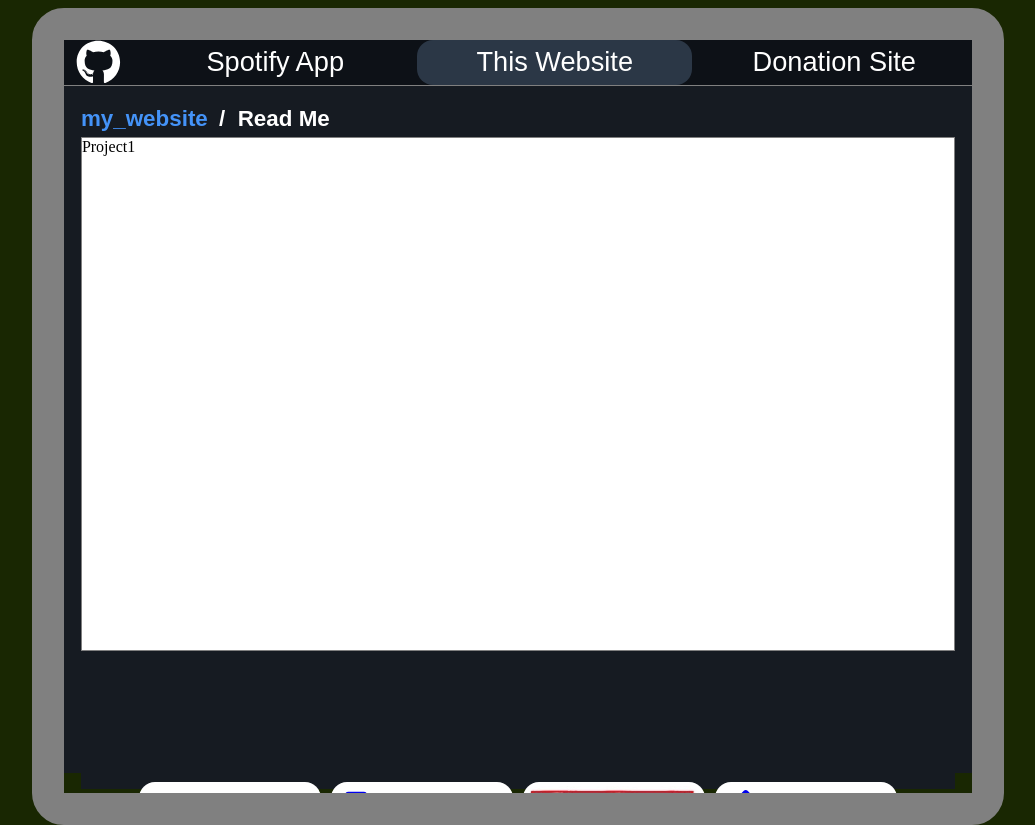
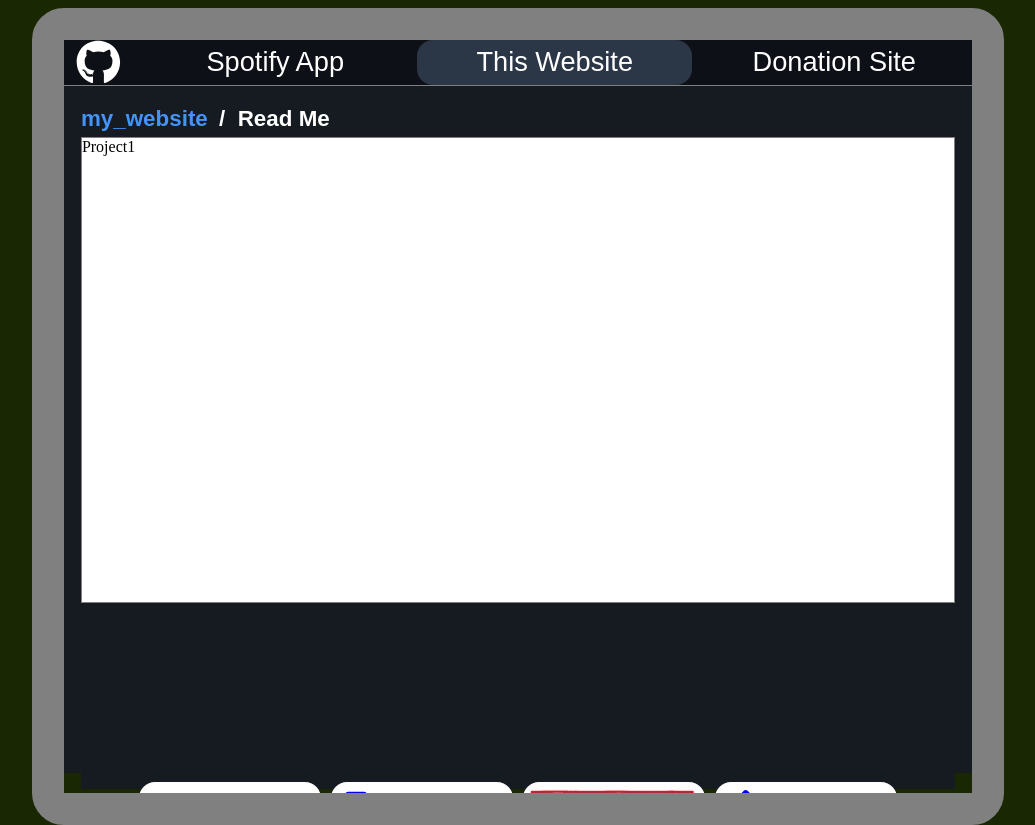
Before and after one commit to coryFinkbeiner/my_website, a React (Vite) app: page /github/project2 in a window 1280 px wide. Shown: the whole page, without its empty margins (154-1189 px from the left). Built offline with nearby package versions, Linux system fonts and the light colour scheme.

Commit message:
Minor css tweaks

```diff
--- a/src/Components/ReadMe.jsx
+++ b/src/Components/ReadMe.jsx
@@ -46,7 +46,7 @@
           border: '.01rem solid grey',
           overflow: 'auto',
           backgroundColor: 'white',
-          maxHeight: '64vh',
+          maxHeight: '58vh',
           // height: '100%'
           // flex: 1,
         }}
--- a/src/Pages/Resume.jsx
+++ b/src/Pages/Resume.jsx
@@ -1,11 +1,6 @@
-import React from 'react'
-
 function Resume() {
 
   const downloadButtonStyle = {
-    position: 'fixed',
-    top: '20px',
-    right: '20px',
     backgroundColor: '#bb86fc',
     color: '#121212',
     border: 'none',
```
